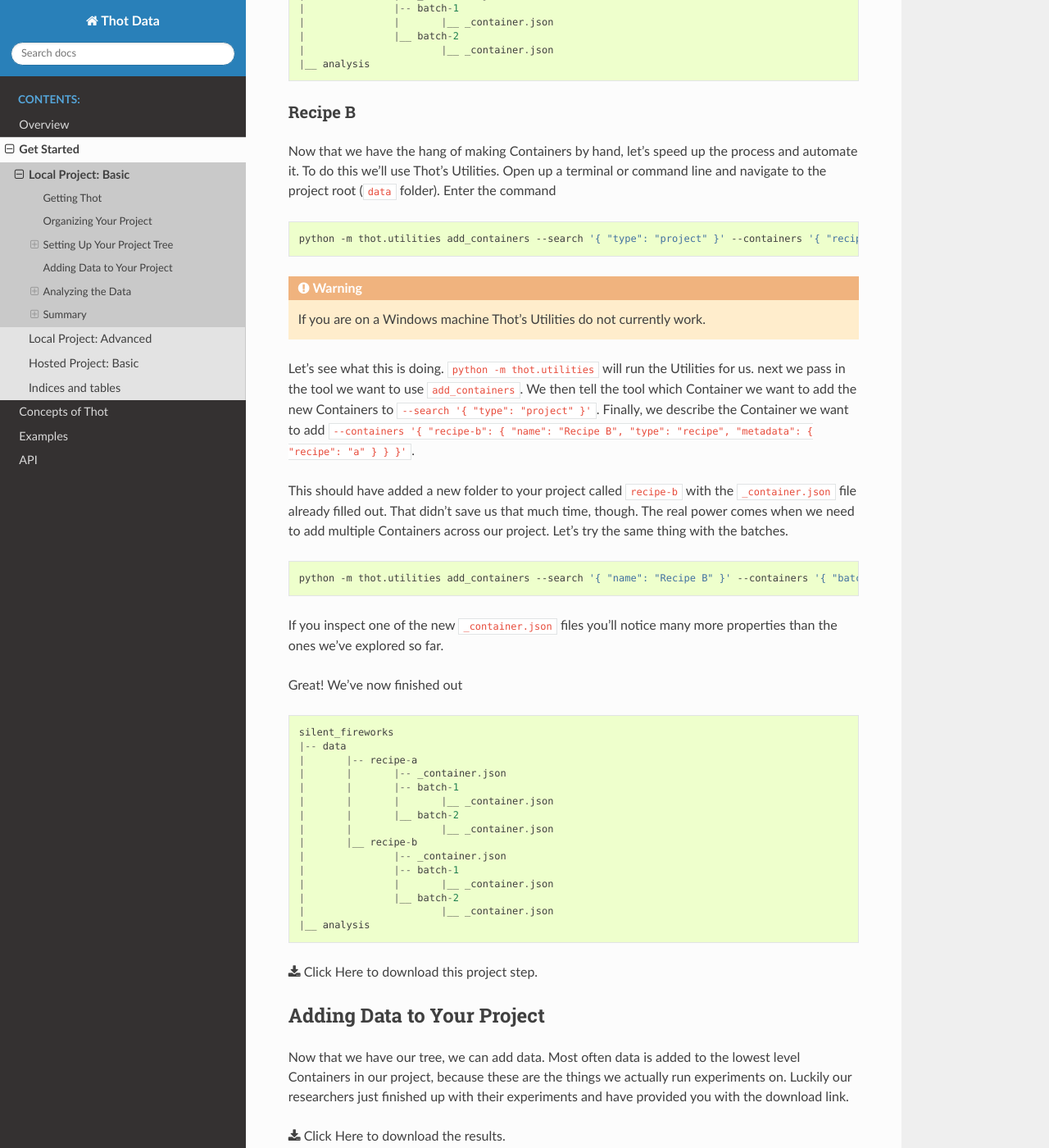
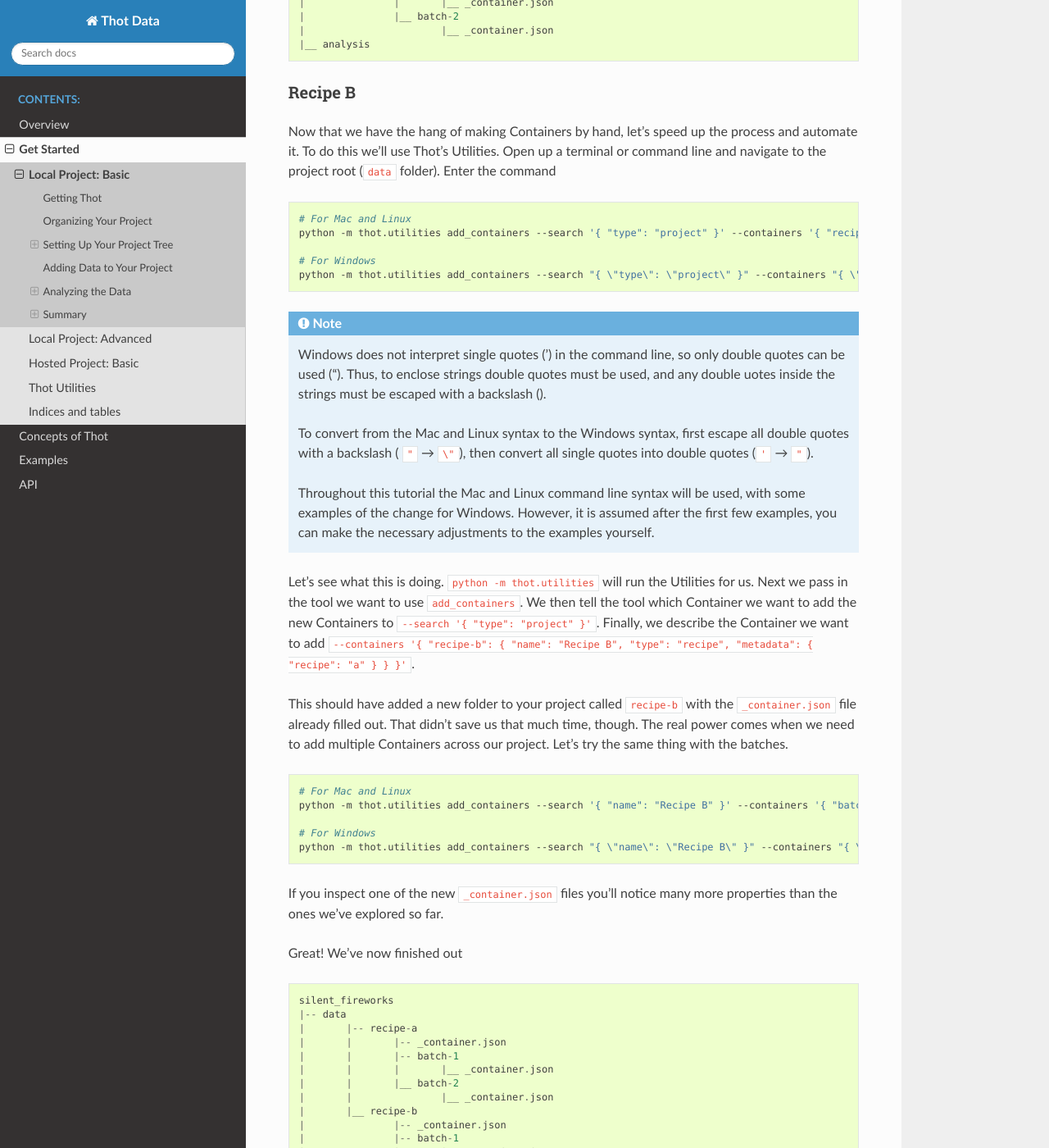
Before and after one commit to syre-data/docs, a Sphinx documentation site: the page built from source/get_started/local_project-basic.rst, in a window 1280 px wide and 1400 px high, scrolled down 3037 px. Shown: the whole window at 82% size. Built offline with Sphinx 7.4.7 and the Read the Docs theme 2.0.0, drawn with Linux system fonts in a browser that asks for light colours; some of the changed text lies outside the part shown.

```diff
--- a/source/conf.py
+++ b/source/conf.py
@@ -26,7 +26,7 @@ author = 'Brian Carlsen'
 # The short X.Y version
 version = ''
 # The full version, including alpha/beta/rc tags
-release = '0.0.4'
+release = '0.0.8'
 
 
 # -- General configuration ---------------------------------------------------
--- a/source/get_started/index.rst
+++ b/source/get_started/index.rst
@@ -2,7 +2,7 @@
 Get Started
 ###########
 
-These tutorials will get you start using Thot. These tutorials teach you how to use Thot to manage and analyze your data, as well as the concepts Thot is built on.
+These tutorials will get you started using Thot to manage and analyze your data. they use hands on examples to show you how to do things as well as the concepts Thot is built on.
 
 .. toctree::
    :maxdepth: 2
@@ -11,6 +11,7 @@ These tutorials will get you start using Thot. These tutorials teach you how to
    local_project-basic
    local_project-advanced
    hosted_project-basic
+   utilities
 
 
 Indices and tables
--- a/source/get_started/local_project-basic.rst
+++ b/source/get_started/local_project-basic.rst
@@ -49,7 +51,7 @@ Recipe A
 Move into the ``data`` folder. Here we will add a file called ``_container.json``. Adding this file to a folder tells Thot that this folder is a Container. What do Containers do? Well, they Contain things. Namely, they can contain other Containers, Assets, and Script Associations. We'll get to the Assets and Script Associations later on.
 
 .. code-block:: JSON
-	:caption: /_container.json
+	:caption: _container.json
 
 	{
 		"name": "Silent Fireworks",
@@ -122,18 +124,31 @@ Now that we have the hang of making Containers by hand, let's speed up the proce
 
 .. code-block:: bash
 
+	# For Mac and Linux
 	python -m thot.utilities add_containers --search '{ "type": "project" }' --containers '{ "recipe-b": { "name": "Recipe B", "type": "recipe", "metadata": { "recipe": "b" } } }'
 
-.. warning::
-	If you are on a Windows machine Thot's Utilities do not currently work.
+	# For Windows
+	python -m thot.utilities add_containers --search "{ \"type\": \"project\" }" --containers "{ \"recipe-b\": { \"name\": \"Recipe B\", \"type\": \"recipe\", \"metadata\": { \"recipe\": \"b\" } } }"
 
-Let's see what this is doing. :code:`python -m thot.utilities` will run the Utilities for us. next we pass in the tool we want to use :code:`add_containers`. We then tell the tool which Container we want to add the new Containers to :code:`--search '{ "type": "project" }'`. Finally, we describe the Container we want to add :code:`--containers '{ "recipe-b": { "name": "Recipe B", "type": "recipe", "metadata": { "recipe": "a" } } }'`.
+
+.. note::
+	Windows does not interpret single quotes (') in the command line, so only double quotes can be used ("). Thus, to enclose strings double quotes must be used, and any double uotes inside the strings must be escaped with a backslash (\).
+
+	To convert from the Mac and Linux syntax to the Windows syntax, first escape all double quotes with a backslash ( ``"`` |rarr| ``\"``), then convert all single quotes into double quotes (``'`` |rarr| ``"``).
+
+	Throughout this tutorial the Mac and Linux command line syntax will be used, with some examples of the change for Windows. However, it is assumed after the first few examples, you can make the necessary adjustments to the examples yourself.
+
+Let's see what this is doing. :code:`python -m thot.utilities` will run the Utilities for us. Next we pass in the tool we want to use :code:`add_containers`. We then tell the tool which Container we want to add the new Containers to :code:`--search '{ "type": "project" }'`. Finally, we describe the Container we want to add :code:`--containers '{ "recipe-b": { "name": "Recipe B", "type": "recipe", "metadata": { "recipe": "a" } } }'`.
 
 This should have added a new folder to your project called ``recipe-b`` with the ``_container.json`` file already filled out. That didn't save us that much time, though. The real power comes when we need to add multiple Containers across our project. Let's try the same thing with the batches.
 
 .. code-block:: bash
 
+	# For Mac and Linux
 	python -m thot.utilities add_containers --search '{ "name": "Recipe B" }' --containers '{ "batch-1": { "name": "Batch 1", "type": "batch", "metadata": { "batch": 1 } }, "batch-2": { "name": "Batch 2", "type": "batch", "metadata": { "batch": 2 } } }'
+
+	# For Windows
+	python -m thot.utilities add_containers --search "{ \"name\": \"Recipe B\" }" --containers "{ \"batch-1\": { \"name\": \"Batch 1\", \"type\": \"batch\", \"metadata\": { \"batch\": 1 } }, \"batch-2\": { \"name\": \"Batch 2\", \"type\": \"batch\", \"metadata\": { \"batch\": 2 } } }"
 
 If you inspect one of the new ``_container.json`` files you'll notice many more properties than the ones we've explored so far.
 
@@ -330,7 +345,7 @@ Let's look at some of the new things we did here:
 
 + **line 9:** Get the Container the script is running in. In this case it will be Recipe A and Recipe B.
 
-+ **line 12:** When analyzing the batches we only had one Asset we wanted to use, so used teh ``find_asset()`` method. Now we want to pull in both ``noise_stats`` Assets, so use the ``find_assets()`` method, which returns a list of Assets that match the criteria. Also notice that the ``noise_stats`` aren't in teh Recipe Containers directly, but are in the batch children Containers. This highlights a very important point: **Containers have access to their Assets as well as all their childrens' Assets.**
++ **line 12:** When analyzing the batches we only had one Asset we wanted to use, so used the ``find_asset()`` method. Now we want to pull in both ``noise_stats`` Assets, so use the ``find_assets()`` method, which returns a list of Assets that match the criteria. Also notice that the ``noise_stats`` aren't in the Recipe Containers directly, but are in the batch children Containers. This highlights a very important point: **Containers have access to their Assets as well as all their childrens' Assets.**
 
 + **line 16-23:** Iterate over each ``noise_stats`` Asset, creating a Pandas DataFrame from it, and adding it to the data list to be combined in line 27.
 
@@ -373,7 +386,7 @@ Congratulations! You just built your first Thot project, building it from scratc
 Summary
 *******
 
-In this tutorial you learned how to build a local Thot project by creating a folder structure and adding ``_container.json`` files to create Containers. We then added data to our project by creating Assets using ``_asset.json`` files which pointed to the data file it described. We then learned how to write an analysis script using Thot to pull in the data we want. Finally, we created ``_scripts.json`` files to create Script Associations between Containers and the scripts to run on them.
+In this tutorial you learned how to build a local Thot project by creating a folder structure and adding ``_container.json`` files to create Containers. We then added data to our project by creating Assets using ``_asset.json`` files which point to their data file. Then we learned how to write an analysis script. We used Thot to pull in the data we wanted and used properties of the Asset. Finally, we created ``_scripts.json`` files to create Script Associations between Containers and the scripts to run on them.
 
 Cheat Sheets
 ============
@@ -404,7 +417,7 @@ Containers
 		}
 	}
 
-+ Add children Containers to the matched search Containers
++ Add children Containers to the matched search Containers.
 
 .. code-block:: bash
 	:caption: Adding children Containers.
@@ -472,7 +485,7 @@ Script Associations
 Analysis
 --------
 
-+ To initialize a local Thot project in your script
++ To initialize a local Thot project in your script.
 
 .. code-block:: python
 	:caption: Initialize a local Thot project.
@@ -480,7 +493,7 @@ Analysis
 	from thot.thot import LocalProject
 	thot = LocalProject()
 
-+ Finding Containers and Assets
++ Finding Containers and Assets.
 
 .. code-block:: python
 	:caption: Finding Containers and Assets.
```
Also changed, not shown: other parts of source/get_started/local_project-basic.rst (+12 -12 lines), source/get_started/local_project-advanced.rst (+27 -0 lines), source/get_started/utilities.rst (added, +87 -0 lines).
